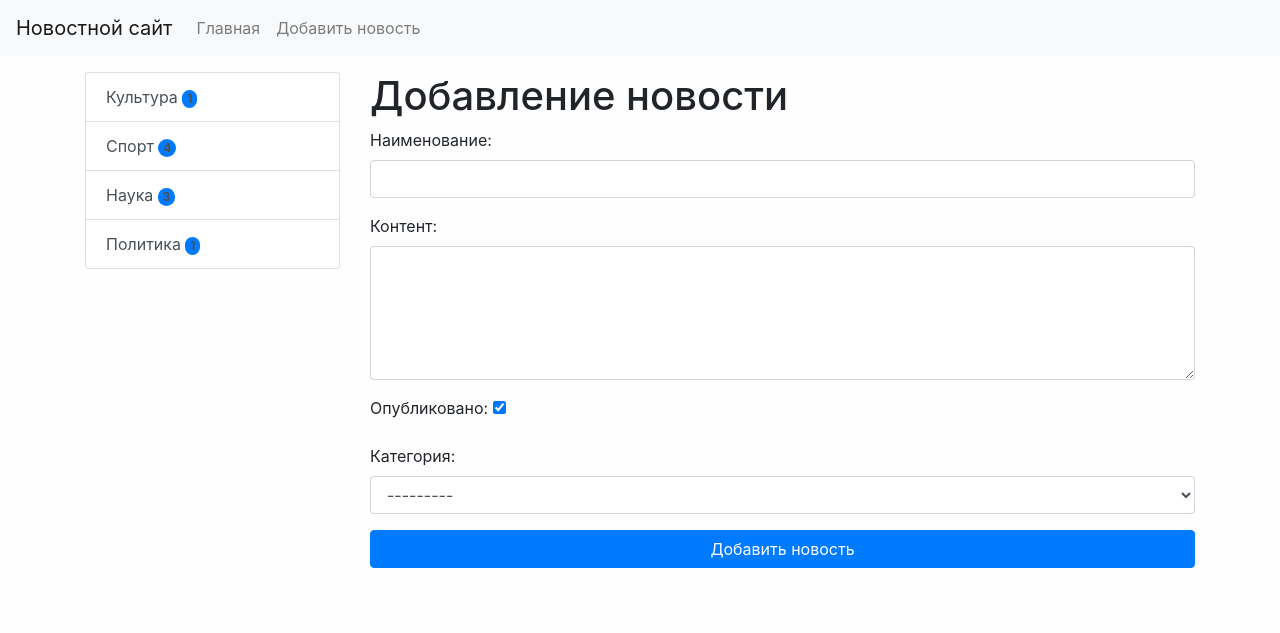
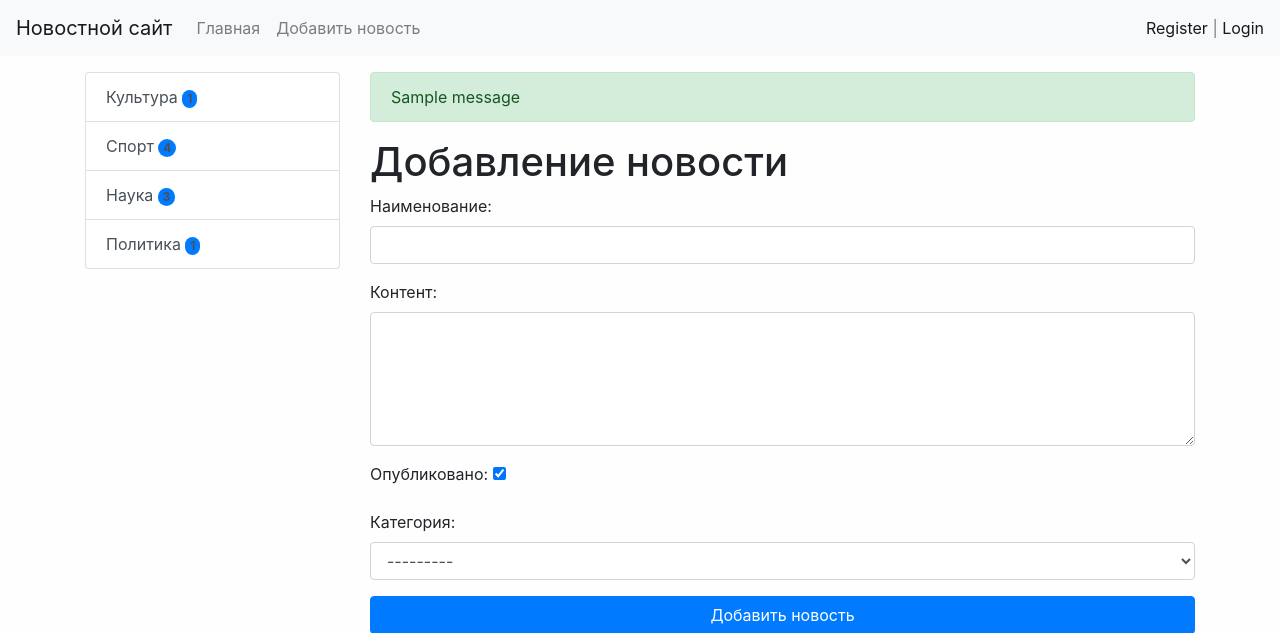
Before and after one commit to Vladimir-82/django_forever, a Django app: page /news/add-news/ in a window 1280 px wide. Shown: the top 633 px of the page. Run offline with Django 3.2, Linux system fonts and the light colour scheme; data comes from the database, SQL or seed files in the repository; both versions use the stored data as it was after the commit; one stand-in notice (Sample message) is shown; some libraries are stand-ins or nearby versions.

Commit message:
regisration added

```diff
--- a/mysite/mysite/settings.py
+++ b/mysite/mysite/settings.py
@@ -18,7 +18,7 @@
 
 
 
-DEBUG = False
+DEBUG = True
 
 ALLOWED_HOSTS = ['*']
 
--- a/mysite/news/forms.py
+++ b/mysite/news/forms.py
@@ -1,5 +1,19 @@
 from django import forms
 from .models import News
+from django.contrib.auth.forms import UserCreationForm
+from django.contrib.auth.models import User
+
+
+class UserRegisterForm(UserCreationForm):
+    username = forms.CharField(label='Имя пользователя', help_text='Максимум 150 символов', widget=forms.TextInput(attrs={'class': 'form-control'}))
+    password1 = forms.CharField(label='Пароль', widget=forms.PasswordInput(attrs={'class': 'form-control'}))
+    password2 = forms.CharField(label='Подтверждение пароля', widget=forms.PasswordInput(attrs={'class': 'form-control'}))
+    email = forms.EmailField(label='E-mail', widget=forms.EmailInput(attrs={'class': 'form-control'}))
+
+    class Meta:
+        model = User
+        fields = ('username', 'email', 'password1', 'password2')
+
 
 
 class NewsForm(forms.ModelForm):
--- a/mysite/news/templates/news/news_list.html
+++ b/mysite/news/templates/news/news_list.html
@@ -19,7 +19,7 @@
             {% if item.photo %}
             <img src="{{ item.photo.url }}" alt="" width="350" class="mr-3">
             {% else %}
-            <img src="https://picsum.photos/id/1060/350/235/?blur=2" alt="" class="mr-3">
+                <img src="https://picsum.photos/id/1060/350/235/?blur=2" alt="" class="mr-3">
             {% endif %}
             <div class="media-body">
                 <h5 class="card-title">{{ item.title }}</h5>
--- a/mysite/news/urls.py
+++ b/mysite/news/urls.py
@@ -3,6 +3,8 @@
 from .views import *
 
 urlpatterns = [
+    path('register/', register, name='register'),
+    path('login/', login, name='login'),
     path('', HomeNews.as_view(), name='home'),
     path('category/<int:category_id>/', NewsByCategory.as_view(), name='category'),
     path('news/<int:pk>/', ViewNews.as_view(), name='view_news'),
--- a/mysite/news/views.py
+++ b/mysite/news/views.py
@@ -2,7 +2,26 @@
 from django.views.generic import ListView, DetailView, DeleteView, UpdateView
 
 from .models import News, Category
-from .forms import NewsForm
+from .forms import NewsForm, UserRegisterForm
+from django.contrib import messages
+
+
+def register(request):
+    if request.method == 'POST':
+        form = UserRegisterForm(request.POST)
+        if form.is_valid():
+            form.save()
+            messages.success(request, 'Вы успешно зарегистрировались')
+            return redirect('login')
+        else:
+            messages.error(request, 'Ошибка регистрации')
+    else:
+        form = UserRegisterForm()
+    return render(request, 'news/register.html', {"form": form})
+
+
+def login(request):
+    return render(request, 'news/login.html')
 
 
 class HomeNews(ListView):
--- a/mysite/templates/base.html
+++ b/mysite/templates/base.html
@@ -20,6 +20,23 @@
         </div>
 
         <div class="col-md-9">
+            {% if messages %}
+
+            {% for message in messages %}
+
+                {% if message.tags == 'error' %}
+                    <div class="alert alert-danger" role="alert">
+                        {{ message }}
+                    </div>
+                {% else %}
+                    <div class="alert alert-{{ message.tags }}" role="alert">
+                        {{ message }}
+                    </div>
+                {% endif %}
+
+            {% endfor %}
+
+            {% endif %}
             {% block content %}CONTENT{% endblock %}
         </div>
 
--- a/mysite/templates/inc/_nav.html
+++ b/mysite/templates/inc/_nav.html
@@ -10,5 +10,8 @@
             <li class="nav-item"><a class="nav-link" href="{% url 'home' %}">Главная</a></li>
             <li class="nav-item"><a class="nav-link" href="{% url 'add_news' %}">Добавить новость</a></li>
         </ul>
+        <span class="navbar-text">
+            <a href="{% url 'register' %}">Register</a> | <a href="{% url 'login' %}">Login</a>
+        </span>
     </div>
 </nav>
```
Also changed, not shown: mysite/news/templates/news/login.html (added, +17 -0 lines), mysite/news/templates/news/register.html (added, +22 -0 lines), mysite/db.sqlite3.
